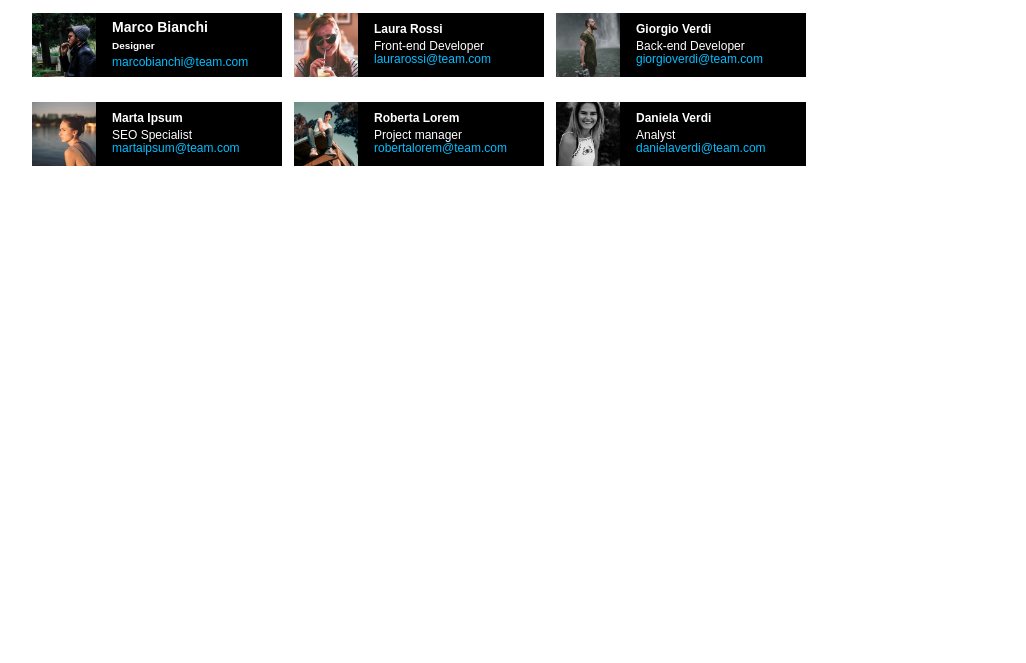
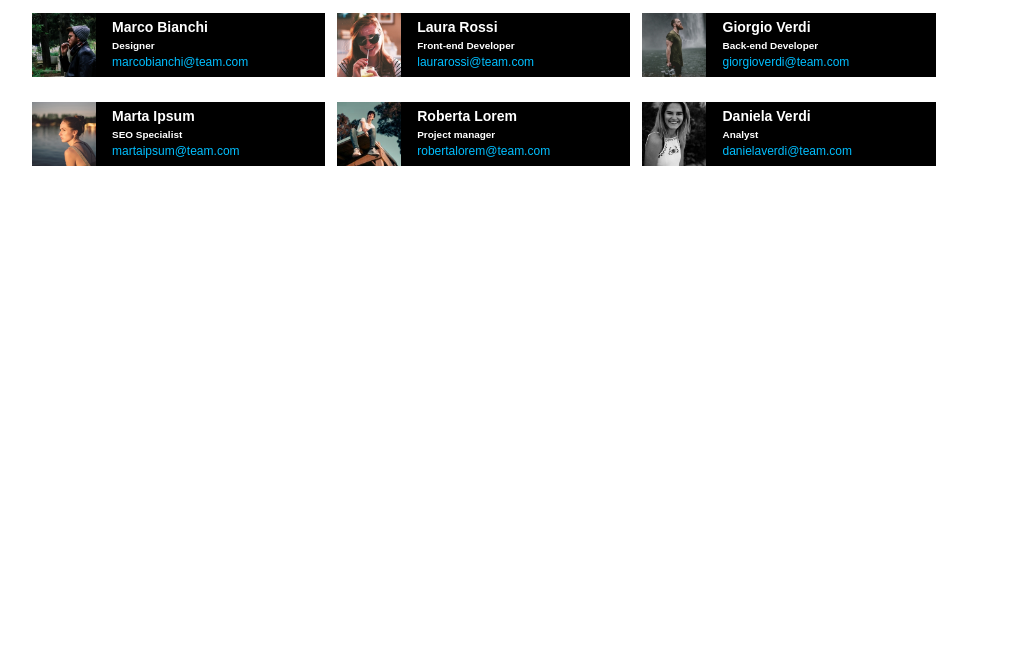
Before and after one commit to francescomeloni03/html-css-float-cards, a plain HTML site: page index.html in a window 1280 px wide. Shown: the part 137-800 px from the top of the page, without its empty margins (126-1152 px from the left). Drawn offline with Linux system fonts and the light colour scheme.

Commit message:
dettagli

```diff
--- a/Css/main.css
+++ b/Css/main.css
@@ -1,6 +1,7 @@
 h1{
     text-align: center;
     font-family: Arial, Helvetica, sans-serif;
+    color: red;
 }
 
 header, div{
@@ -11,12 +12,12 @@ header, div{
 
 *{
     box-sizing: border-box;
+
 }
 
 .container{
-    margin-left: 150px;
-    margin-right: 150px;
-
+    width: 80%;
+    /* margin: auto; */ /* mettendo margin auto me li spostava tutti a sinistra*/
 }
 
 
@@ -25,7 +26,7 @@ header, div{
 
 .box {
     background-color: black;
-    width: 250px;
+    width: 29%;
     margin-right: 12px;
     margin-bottom: 25px;
     float: left;
--- a/index.html
+++ b/index.html
@@ -29,8 +29,8 @@
         <img src="img/female1.png" alt="">
 
         <div class="testo">
-            <h4>Laura Rossi</h4>
-            <p>Front-end Developer</p>
+            <h3>Laura Rossi</h3>
+            <h5>Front-end Developer</h5>
             <p class="email">laurarossi@team.com</p>
         </div>
     </div>
@@ -39,8 +39,8 @@
         <img src="img/male2.png" alt="">
 
         <div class="testo">
-            <h4>Giorgio Verdi</h4>
-            <p>Back-end Developer</p>
+            <h3>Giorgio Verdi</h3>
+            <h5>Back-end Developer</h5>
             <p class="email">giorgioverdi@team.com</p>
         </div>
     </div>
@@ -48,8 +48,8 @@
         <img src="img/female2.png" alt="">
 
         <div class="testo">
-            <h4>Marta Ipsum</h4>
-            <p>SEO Specialist</p>
+            <h3>Marta Ipsum</h3>
+            <h5>SEO Specialist</h5>
             <p class="email">martaipsum@team.com
             </p>
         </div>
@@ -59,8 +59,8 @@
         <img src="img/male3.png" alt="">
 
         <div class="testo">
-            <h4>Roberta Lorem</h4>
-            <p>Project manager</p>
+            <h3>Roberta Lorem</h3>
+            <h5>Project manager</h5>
             <p class="email">robertalorem@team.com</p>
         </div>
     </div>
@@ -69,8 +69,8 @@
         <img src="img/female3.png" alt="">
 
         <div class="testo">
-            <h4>Daniela Verdi</h4>
-            <p>Analyst</p>
+            <h3>Daniela Verdi</h3>
+            <h5>Analyst</h5>
             <p class="email">danielaverdi@team.com</p>
         </div>
     </div>
```
